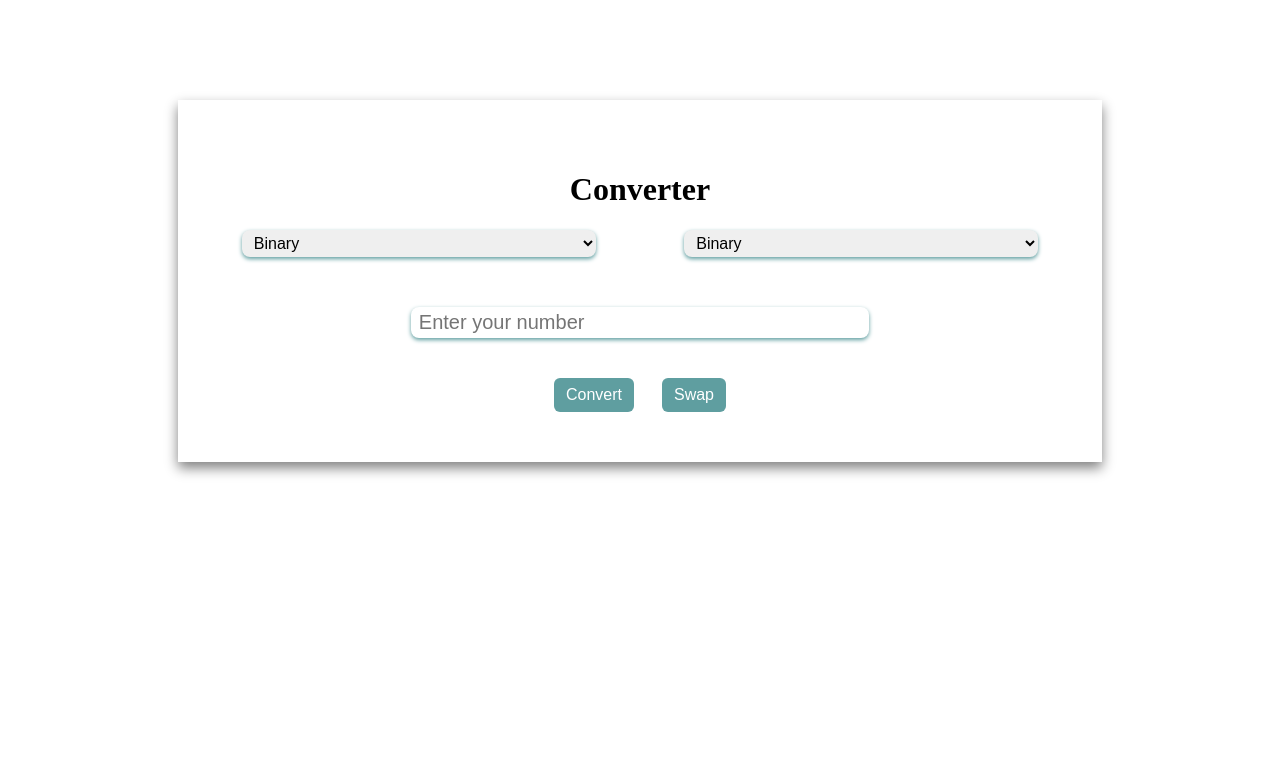
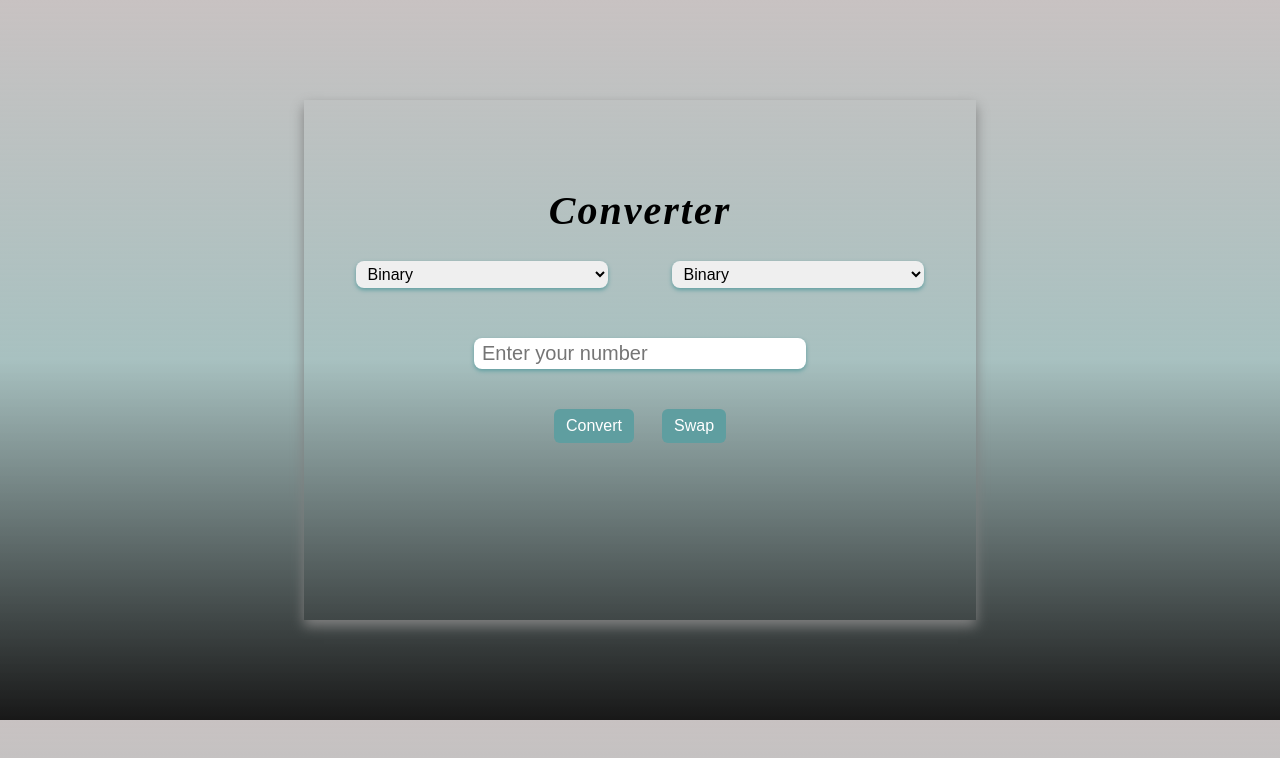
Before and after one commit to pranayzalke/Converter, a plain HTML site: page index.html in a window 1280 px wide. Drawn offline with Linux system fonts and the light colour scheme.

Commit message:
Update style.css

```diff
--- a/style.css
+++ b/style.css
@@ -1,9 +1,23 @@
+body{
+    background:linear-gradient(rgb(200, 194, 194),rgba(137, 171, 170, 0.741),rgba(0, 0, 0, 0.906))
+}
+
 .wrapper{
-    width: 70%;
+    width: 50%;
+    height:50vh;
     margin: 100px auto;
     box-shadow: 0px 6px 12px grey;
-    padding: 50px 20px;
+    padding: 60px 20px;
     text-align: center;
+
+}
+
+
+#converter{
+ font-style: italic;
+ letter-spacing: 2px;
+ font-size: 40px;
+
 }
 .inputs{
     display: flex;
```
